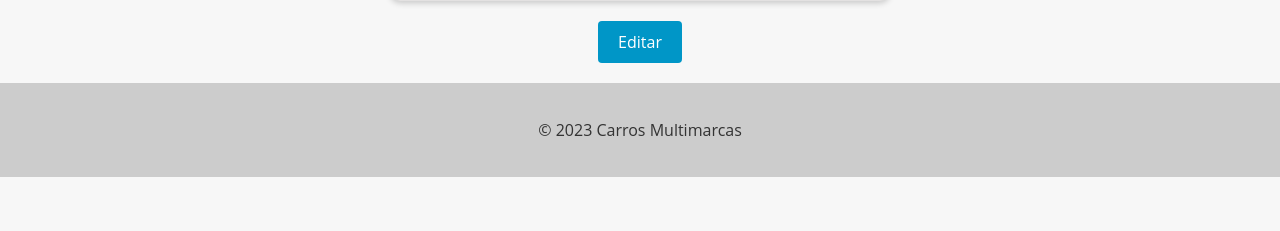
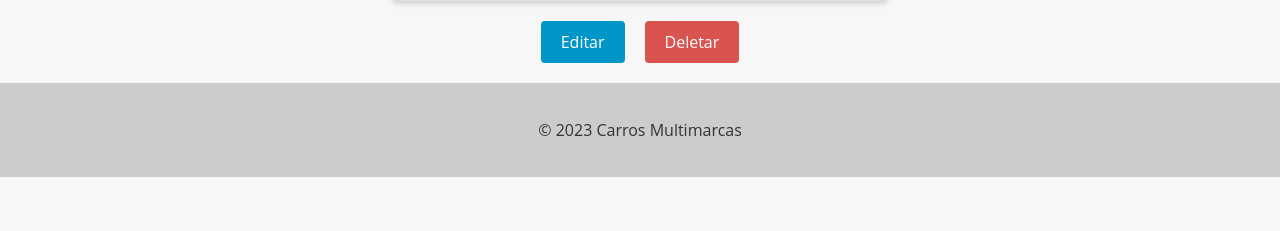
Before and after one commit to HebertFSoares/CarShop, a Django app: template cars/templates/car_detail.html in a window 1280 px wide. Shown: the part 253-484 px from the top of the page. Run offline with Django 4.2, Linux system fonts and the light colour scheme; the template is opened without the code that fills it, so the values that code supplies are empty.

Commit message:
Adicionando o botão deletar nas telas de update e detail

```diff
--- a/cars/templates/car_detail.html
+++ b/cars/templates/car_detail.html
@@ -90,5 +90,6 @@
 
   <div class="buttons-container">
       <a href="{% url 'car_update' pk=object.pk %}" class="btn btn-primary">Editar</a>
+      <a href="{% url 'car_delete' pk=object.pk %}" class="btn btn-danger">Deletar</a>
   </div>
 {% endblock %}
--- a/cars/templates/car_update.html
+++ b/cars/templates/car_update.html
@@ -116,6 +116,7 @@
       <div class="buttons-container">
         <input type="submit" value="Salvar Alterações" class="btn btn-primary">
         <a href="{% url 'cars_list' %}" class="btn btn-secondary">Cancelar</a>
+        <a href="{% url 'car_delete' pk=object.pk %}" class="btn btn-danger">Deletar</a>
       </div>
     </div>
   </form>
```
Also changed, not shown: db.sqlite3.
